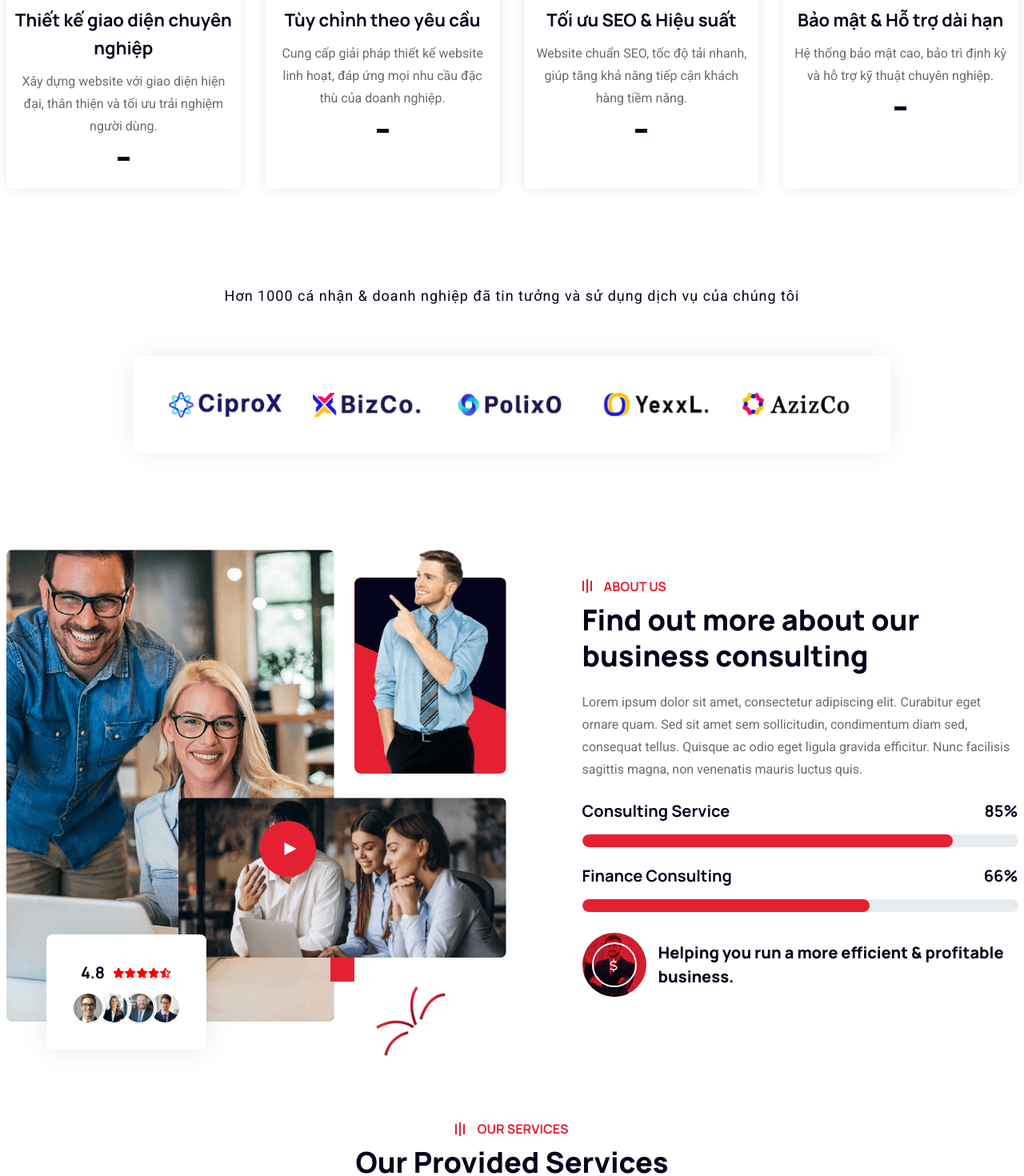
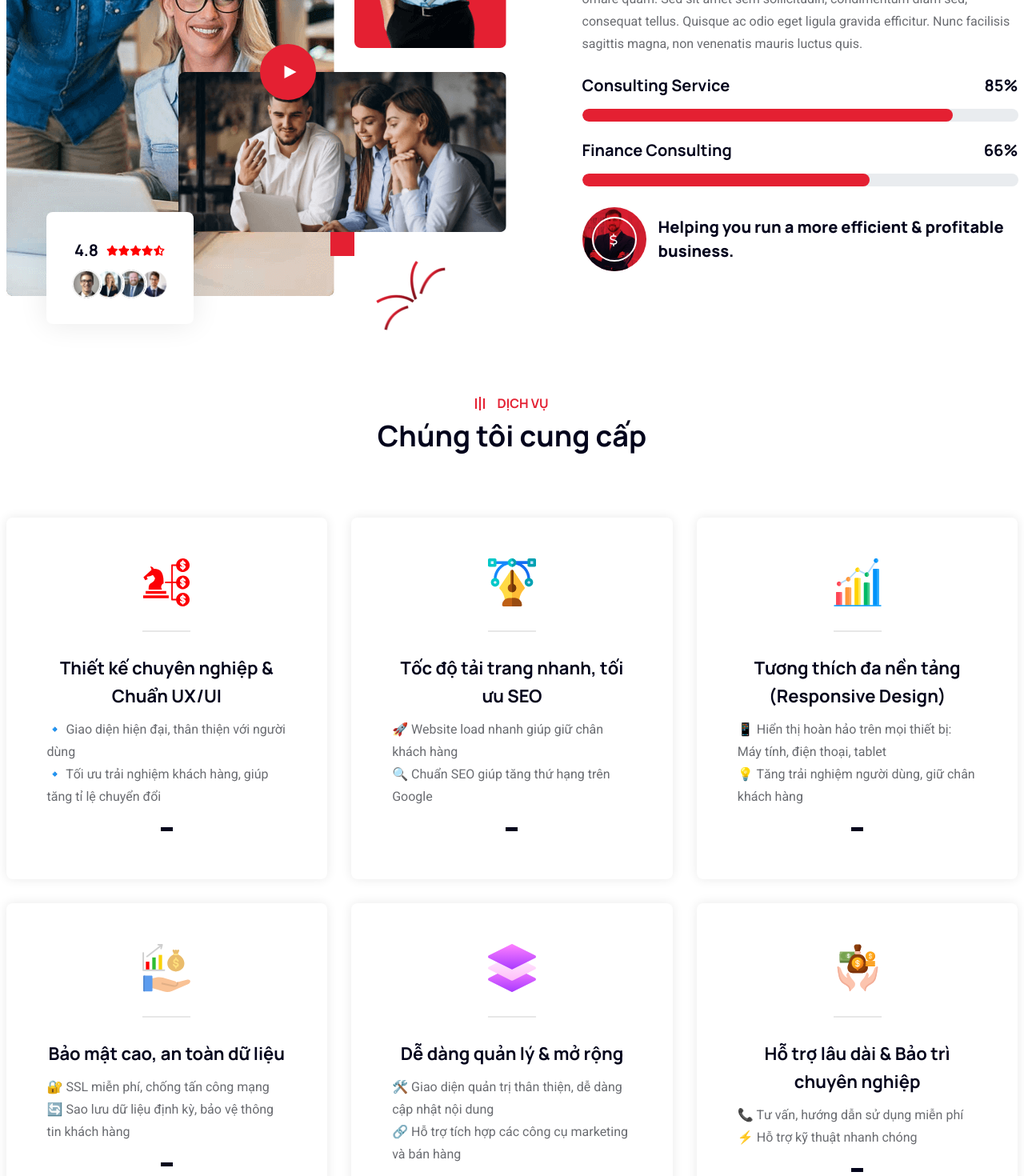
Before and after one commit to minhtungle/giaptech, a Next.js app: page / in a window 1280 px wide. Shown: the part 1260-2730 px from the top of the page at 80% size. Built offline with nearby package versions, Linux system fonts and the light colour scheme.

Commit message:
first commit

```diff
--- a/src/app/page.js
+++ b/src/app/page.js
@@ -1,21 +1,16 @@
+
 'use client';
 import { useEffect } from 'react';
-import BannerFour from "@/components/banner/BannerFour"
 import HeaderFour from "@/components/header/HeaderFour"
-import ServiceFour from "@/components/service/ServiceFour"
-import BrandOne from "@/components/brand/BrandOne"
-import AboutFour from "@/components/about/AboutFour"
-import ServiceFIve from "@/components/service/ServiceFive"
-import PortfolioFour from "@/components/portfolio/PortfolioFour"
-import CounterOne from "@/components/counterup/CounterOne"
-import ContactFour from "@/components/contact/ContactFour"
-import BlogFour from "@/components/blog/BlogFour"
-import TestimonialsFour from "@/components/testimonials/TestimonialsFour"
-import TeamTwo from "@/components/team/TeamTwo"
+import BannerFive from "@/components/banner/BannerFive"
+import AboutOne from "@/components/about/AboutOne"
+import ServiceFive from "@/components/service/ServiceFive"
+import PortfolioFive from '@/components/portfolio/PortfolioFive';
+import ProcessTwo from "@/components/workingprocess/ProcessTwo"
+import BlogFive from "@/components/blog/BlogFive"
 import FooterOne from "@/components/footer/FooterOne"
-import BackTop from "@/components/footer/BackToTop"
+import BackTop from "@/components/footer/BackToTop";
 import AOS from 'aos';
-
 function HomePage() {
   useEffect(() => {
     AOS.init({
@@ -25,21 +20,16 @@ function HomePage() {
     });
   }, []);
   return (
-    <div className="index-four">
-      <HeaderFour />
-      <BannerFour />
-      <ServiceFour />
-      <BrandOne />
-      <AboutFour />
-      <ServiceFIve />
-      <PortfolioFour />
-      <CounterOne />
-      <ContactFour />
-      <BlogFour />
-      <TestimonialsFour />
-      <TeamTwo />
-      <FooterOne />
-      <BackTop />
+    <div className="index-Five">
+        <HeaderFour/>
+        <BannerFive/>
+        <AboutOne/>
+        <ServiceFive/>
+        <PortfolioFive/>
+        <ProcessTwo/>
+        <BlogFive/>
+        <FooterOne/>
+        <BackTop/>
     </div>
   )
 }
--- a/src/components/about/AboutFour.jsx
+++ b/src/components/about/AboutFour.jsx
@@ -128,7 +128,7 @@ function AboutFour() {
                         src="assets/images/services/section-custom-menubar.png "
                         alt="Corporate_service"
                         />
-                        <span className="subtitle">ABOUT US</span>
+                        <span className="subtitle">Về chúng tôi</span>
                     </div>
                     <h2 className="title" data-aos="fade-up" data-aos-delay="200">
                         Find out more about our <br /> business consulting
--- a/src/components/banner/BannerFour.jsx
+++ b/src/components/banner/BannerFour.jsx
@@ -40,7 +40,7 @@ function BannerFour() {
                                             Thiết kế  &amp; Phát triển <br /> <span> Website mạnh mẽ</span>{" "}
                                         </h1>
                                         <p className="disc" data-aos="move-left" data-aos-delay="500">
-                                            Nâng tầm thiết kế website cùng Vietgen Technologies
+                                            Nâng tầm thiết kế website cùng Giap Technologies
                                         </p>
                                         <div className="button-area-banner-one" data-aos="move-left" data-aos-delay="700">
                                             <Link href={'/Service'} className="tmp-btn btn-primary">
--- a/src/components/footer/FooterOne.jsx
+++ b/src/components/footer/FooterOne.jsx
@@ -34,7 +34,7 @@ function Footer() {
                                         </Link>
                                     </div>
                                     <p className="description">
-                                        Giap Technologies - Thiết kế website chuyên nghiệp, nâng tầm thương hiệu
+                                        Thiết kế website chuyên nghiệp, nâng tầm thương hiệu
                                     </p>
                                     <div className="day-time">
                                         <div className="icon">
--- a/src/components/portfolio/PortfolioFive.jsx
+++ b/src/components/portfolio/PortfolioFive.jsx
@@ -20,9 +20,9 @@ function PortfolioFive() {
                                         src="assets/images/services/section-custom-menubar.png "
                                         alt="Business_Consulting_services"
                                     />
-                                  <span>OUR PORTFOLIO</span>
+                                    <span>Thư viện sản phẩm</span>
                                 </div>
-                                  <h2 className="title split-collab">Let Check Our Best Works</h2>
+                                <h2 className="split-collab">1000+ mẫu Website & Landing Page đa dạng</h2>
                             </div>
                         </div>
                     </div>
@@ -32,19 +32,27 @@ function PortfolioFive() {
                                 <Col sm={12}>
                                     <Nav variant="pills" className="flex-column tmp-mesonary-area-main main-isotop">
                                         <Nav.Item className='tmp-button-group mb--50 filters-button-group'>
-                                              <Nav.Link className='button' eventKey="first"> All Product</Nav.Link>
+                                            <Nav.Link className='button' eventKey="first">Doanh nghiệp</Nav.Link>
                                         </Nav.Item>
 
                                         <Nav.Item className='tmp-button-group mb--50 filters-button-group'>
-                                              <Nav.Link className='button' eventKey="second">Dashboard</Nav.Link>
+                                            <Nav.Link className='button' eventKey="second">Cá nhân</Nav.Link>
                                         </Nav.Item>
 
                                         <Nav.Item className='tmp-button-group mb--50 filters-button-group'>
-                                              <Nav.Link className='button' eventKey="third">Website</Nav.Link>
+                                            <Nav.Link className='button' eventKey="third">Nhà cửa & Nội thất</Nav.Link>
                                         </Nav.Item>
 
                                         <Nav.Item className='tmp-button-group mb--50 filters-button-group'>
-                                              <Nav.Link className='button' eventKey="four">HTML/CSS</Nav.Link>
+                                            <Nav.Link className='button' eventKey="four">Công nghệ & Điện tử</Nav.Link>
+                                        </Nav.Item>
+
+                                        <Nav.Item className='tmp-button-group mb--50 filters-button-group'>
+                                            <Nav.Link className='button' eventKey="five">F&B</Nav.Link>
+                                        </Nav.Item>
+
+                                        <Nav.Item className='tmp-button-group mb--50 filters-button-group'>
+                                            <Nav.Link className='button' eventKey="six">Thời trang & Mỹ phẩm</Nav.Link>
                                         </Nav.Item>
                                     </Nav>
                                 </Col>
--- a/src/components/service/ServiceFive.jsx
+++ b/src/components/service/ServiceFive.jsx
@@ -16,9 +16,9 @@ function ServiceFIve() {
                                         src="assets/images/services/section-custom-menubar.png "
                                         alt="Business_Consulting_services"
                                     />
-                        <span>OUR SERVICES</span>
+                                    <span>Dịch vụ</span>
                                 </div>
-                    <h2 className="title split-collab">Our Provided Services</h2>
+                                <h2 className="split-collab">Chúng tôi cung cấp</h2>
                             </div>
                         </div>
                     </div>
@@ -33,10 +33,10 @@ function ServiceFIve() {
                                     />
                                 </div>
                                 <div className="content">
-                        <h2 className="title">Business Stratagy</h2>
-                        <p className="description">
-                        Lorem ipsum dolor sit amet, consectetur adipiscing elit, sed do
-                        eiusmod.
+                                    <h2 className="title">Thiết kế chuyên nghiệp & Chuẩn UX/UI</h2>
+                                    <p className="description text-start">
+                                        🔹 Giao diện hiện đại, thân thiện với người dùng <br />
+                                        🔹 Tối ưu trải nghiệm khách hàng, giúp tăng tỉ lệ chuyển đổi
                                     </p>
                                     <div className="three--dot">
                                         <div className="dot dot-one" />
@@ -57,10 +57,10 @@ function ServiceFIve() {
                                     />
                                 </div>
                                 <div className="content">
-                        <h2 className="title">Custom website design</h2>
-                        <p className="description">
-                        Lorem ipsum dolor sit amet, consectetur adipiscing elit, sed do
-                        eiusmod.
+                                    <h2 className="title">Tốc độ tải trang nhanh, tối ưu SEO</h2>
+                                    <p className="description text-start">
+                                        🚀 Website load nhanh giúp giữ chân khách hàng <br />
+                                        🔍 Chuẩn SEO giúp tăng thứ hạng trên Google
                                     </p>
                                     <div className="three--dot">
                                         <div className="dot dot-one" />
@@ -81,10 +81,10 @@ function ServiceFIve() {
                                     />
                                 </div>
                                 <div className="content">
-                        <h2 className="title">Data Analysis</h2>
-                        <p className="description">
-                        Lorem ipsum dolor sit amet, consectetur adipiscing elit, sed do
-                        eiusmod.
+                                    <h2 className="title">Tương thích đa nền tảng (Responsive Design)</h2>
+                                    <p className="description text-start">
+                                        📱 Hiển thị hoàn hảo trên mọi thiết bị: Máy tính, điện thoại, tablet<br />
+                                        💡 Tăng trải nghiệm người dùng, giữ chân khách hàng
                                     </p>
                                     <div className="three--dot">
                                         <div className="dot dot-one" />
@@ -105,10 +105,10 @@ function ServiceFIve() {
                                     />
                                 </div>
                                 <div className="content">
-                        <h2 className="title">Saving &amp; Investments</h2>
-                        <p className="description">
-                        Lorem ipsum dolor sit amet, consectetur adipiscing elit, sed do
-                        eiusmod.
+                                    <h2 className="title">Bảo mật cao, an toàn dữ liệu</h2>
+                                    <p className="description text-start">
+                                        🔐 SSL miễn phí, chống tấn công mạng <br />
+                                        🔄 Sao lưu dữ liệu định kỳ, bảo vệ thông tin khách hàng
                                     </p>
                                     <div className="three--dot">
                                         <div className="dot dot-one" />
@@ -129,10 +129,10 @@ function ServiceFIve() {
                                     />
                                 </div>
                                 <div className="content">
-                        <h2 className="title">Website Design</h2>
-                        <p className="description">
-                        Lorem ipsum dolor sit amet, consectetur adipiscing elit, sed do
-                        eiusmod.
+                                    <h2 className="title">Dễ dàng quản lý & mở rộng</h2>
+                                    <p className="description text-start">
+                                        🛠️ Giao diện quản trị thân thiện, dễ dàng cập nhật nội dung <br />
+                                        🔗 Hỗ trợ tích hợp các công cụ marketing và bán hàng
                                     </p>
                                     <div className="three--dot">
                                         <div className="dot dot-one" />
@@ -153,10 +153,10 @@ function ServiceFIve() {
                                     />
                                 </div>
                                 <div className="content">
-                        <h2 className="title">Mutual Funds</h2>
-                        <p className="description">
-                        Lorem ipsum dolor sit amet, consectetur adipiscing elit, sed do
-                        eiusmod.
+                                    <h2 className="title">Hỗ trợ lâu dài & Bảo trì chuyên nghiệp</h2>
+                                    <p className="description text-start">
+                                        📞 Tư vấn, hướng dẫn sử dụng miễn phí <br />
+                                        ⚡ Hỗ trợ kỹ thuật nhanh chóng
                                     </p>
                                     <div className="three--dot">
                                         <div className="dot dot-one" />
```
Also changed, not shown: src/app/_page.js (added, +45 -0 lines), src/components/banner/BannerFive.jsx (indentation only). Lines whose indentation alone changed are shown as unchanged.
